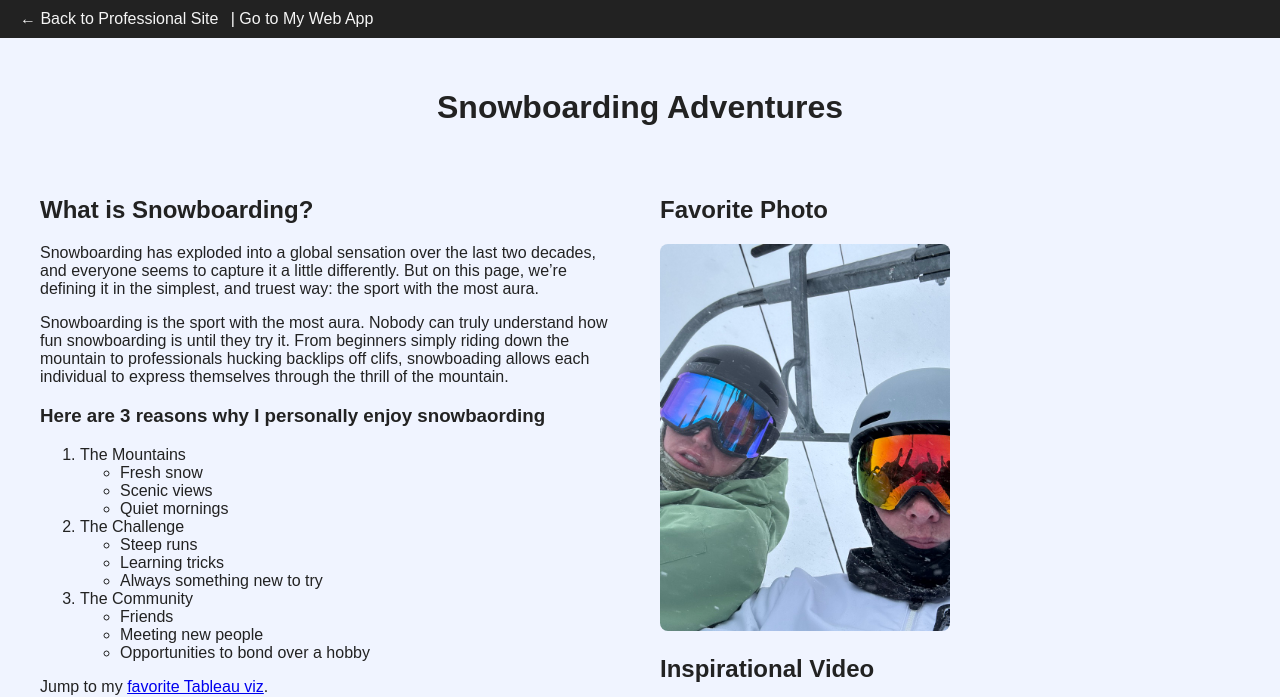
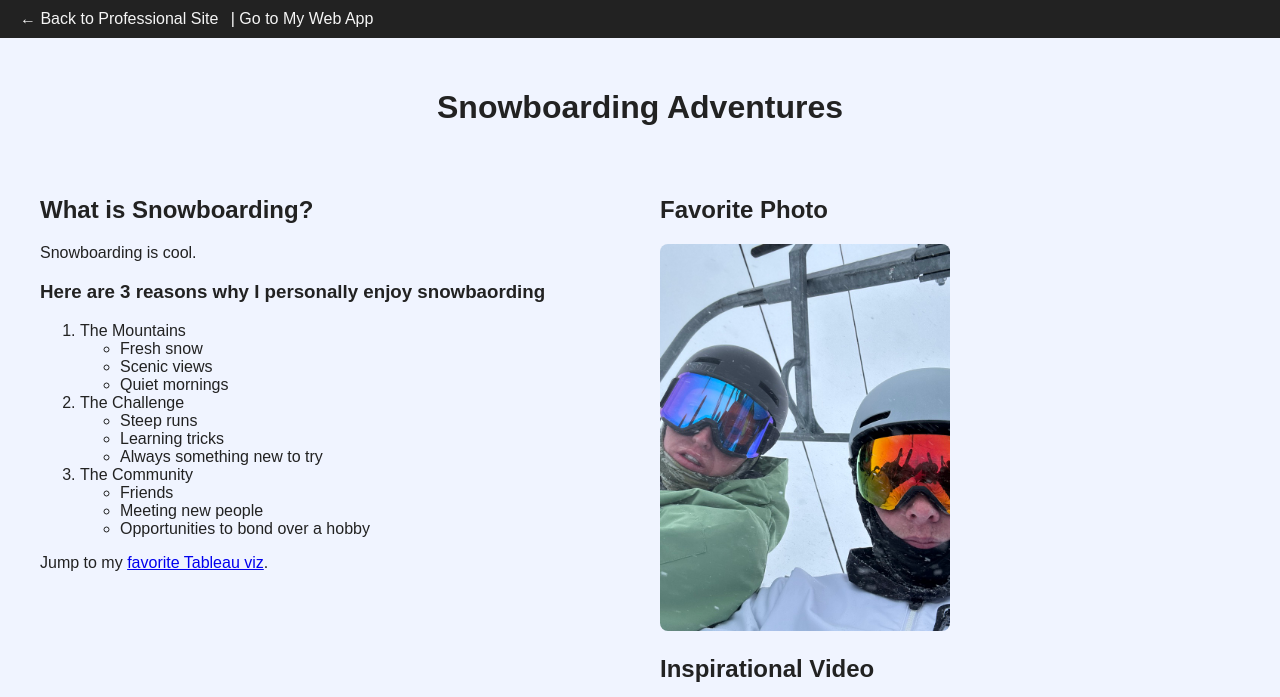
Before and after one commit to spencernelsononline/my-website, a plain HTML site: page scratch.html in a window 1280 px wide. Shown: the top 697 px of the page. Drawn offline with Linux system fonts and the light colour scheme; grey boxes are pictures that could not be loaded.

Commit message:
Update scratch.html

```diff
--- a/scratch.html
+++ b/scratch.html
@@ -22,8 +22,7 @@
   <div class="content-wrapper">
     <div class="left-column">
       <h2>What is Snowboarding?</h2>
-        <p>Snowboarding has exploded into a global sensation over the last two decades, and everyone seems to capture it a little differently. But on this page, we’re defining it in the simplest, and truest way: the sport with the most aura.</p>
-        <p>Snowboarding is the sport with the most aura. Nobody can truly understand how fun snowboarding is until they try it. From beginners simply riding down the mountain to professionals hucking backlips off clifs, snowboading allows each individual to express themselves through the thrill of the mountain. </p>
+        <p>Snowboarding is cool. </p>
 
       <!-- Nested list requirement -->
       <h3>Here are 3 reasons why I personally enjoy snowbaording</h3>
```
